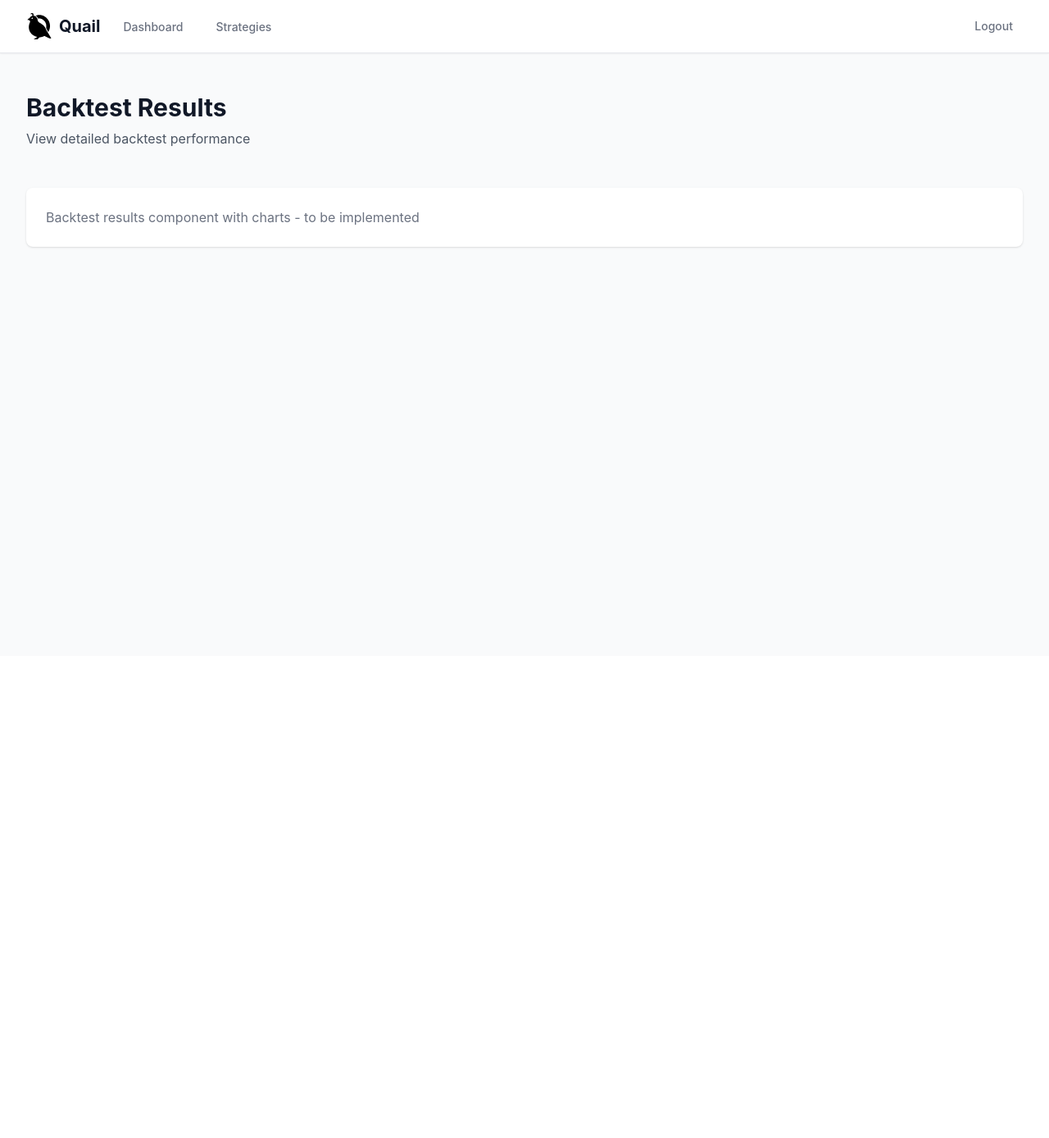
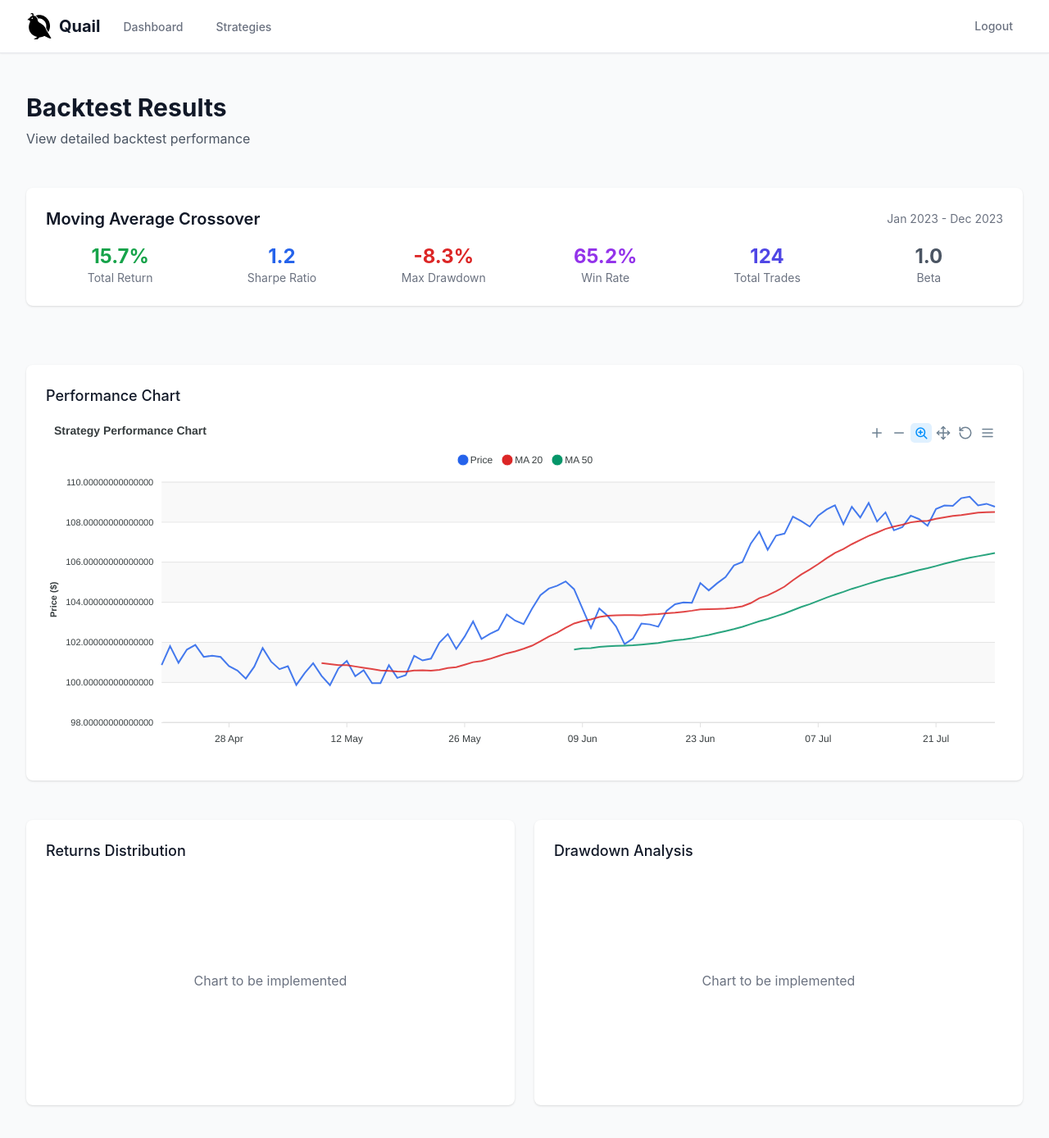
Before and after one commit to philkoerber/Quail, an Angular app in the folder frontend/: page /backtests/1 in a window 1280 px wide. Shown: the top 1388 px of the page at 82% size. Before the commit the page ends 800 px from the top, so only its background shows below. Built offline with nearby package versions, Linux system fonts and the light colour scheme; sample sign-in values are in the browser's storage.

Commit message:
Add ApexCharts integration and update Angular to v19

```diff
--- a/frontend/angular.json
+++ b/frontend/angular.json
@@ -36,8 +36,8 @@
               "budgets": [
                 {
                   "type": "initial",
-                  "maximumWarning": "500kb",
-                  "maximumError": "1mb"
+                  "maximumWarning": "1mb",
+                  "maximumError": "2mb"
                 },
                 {
                   "type": "anyComponentStyle",
--- a/frontend/package.json
+++ b/frontend/package.json
@@ -18,6 +18,7 @@
     "@angular/platform-browser": "^19.2.14",
     "@angular/platform-browser-dynamic": "^19.2.14",
     "@angular/router": "^19.2.14",
+    "apexcharts": "^5.3.2",
     "rxjs": "~7.8.0",
     "tslib": "^2.3.0",
     "zone.js": "~0.15.1"
--- a/frontend/src/app/components/backtest-results/backtest-results.component.html
+++ b/frontend/src/app/components/backtest-results/backtest-results.component.html
@@ -3,9 +3,71 @@
     <h1 class="text-3xl font-bold text-gray-900">Backtest Results</h1>
     <p class="mt-2 text-gray-600">View detailed backtest performance</p>
   </div>
+
+  <!-- Strategy Info -->
+  <div class="px-4 py-6 sm:px-0">
+    <div class="bg-white shadow rounded-lg p-6 mb-6">
+      <div class="flex items-center justify-between mb-4">
+        <h2 class="text-xl font-semibold text-gray-900">{{ backtestData.strategyName }}</h2>
+        <span class="text-sm text-gray-500">{{ backtestData.period }}</span>
+      </div>
+
+      <!-- Performance Metrics -->
+      <div class="grid grid-cols-2 md:grid-cols-3 lg:grid-cols-6 gap-4">
+        <div class="text-center">
+          <div class="text-2xl font-bold text-green-600">{{ backtestData.totalReturn }}%</div>
+          <div class="text-sm text-gray-500">Total Return</div>
+        </div>
+        <div class="text-center">
+          <div class="text-2xl font-bold text-blue-600">{{ backtestData.sharpeRatio }}</div>
+          <div class="text-sm text-gray-500">Sharpe Ratio</div>
+        </div>
+        <div class="text-center">
+          <div class="text-2xl font-bold text-red-600">{{ backtestData.maxDrawdown }}%</div>
+          <div class="text-sm text-gray-500">Max Drawdown</div>
+        </div>
+        <div class="text-center">
+          <div class="text-2xl font-bold text-purple-600">{{ backtestData.winRate }}%</div>
+          <div class="text-sm text-gray-500">Win Rate</div>
+        </div>
+        <div class="text-center">
+          <div class="text-2xl font-bold text-indigo-600">{{ backtestData.totalTrades }}</div>
+          <div class="text-sm text-gray-500">Total Trades</div>
+        </div>
+        <div class="text-center">
+          <div class="text-2xl font-bold text-gray-600">1.0</div>
+          <div class="text-sm text-gray-500">Beta</div>
+        </div>
+      </div>
+    </div>
+  </div>
+
+  <!-- Chart -->
   <div class="px-4 py-6 sm:px-0">
     <div class="bg-white shadow rounded-lg p-6">
-      <p class="text-gray-500">Backtest results component with charts - to be implemented</p>
+      <h3 class="text-lg font-medium text-gray-900 mb-4">Performance Chart</h3>
+      <div #chartContainer class="w-full"></div>
+    </div>
+  </div>
+
+  <!-- Additional Charts Section -->
+  <div class="px-4 py-6 sm:px-0">
+    <div class="grid grid-cols-1 lg:grid-cols-2 gap-6">
+      <!-- Returns Distribution -->
+      <div class="bg-white shadow rounded-lg p-6">
+        <h3 class="text-lg font-medium text-gray-900 mb-4">Returns Distribution</h3>
+        <div class="h-64 flex items-center justify-center text-gray-500">
+          <p>Chart to be implemented</p>
+        </div>
+      </div>
+
+      <!-- Drawdown Chart -->
+      <div class="bg-white shadow rounded-lg p-6">
+        <h3 class="text-lg font-medium text-gray-900 mb-4">Drawdown Analysis</h3>
+        <div class="h-64 flex items-center justify-center text-gray-500">
+          <p>Chart to be implemented</p>
+        </div>
+      </div>
     </div>
   </div>
 </div>
--- a/frontend/src/app/components/backtest-results/backtest-results.component.ts
+++ b/frontend/src/app/components/backtest-results/backtest-results.component.ts
@@ -1,8 +1,152 @@
-import { Component } from '@angular/core';
+import { Component, OnInit, AfterViewInit, ElementRef, ViewChild } from '@angular/core';
+import ApexCharts from 'apexcharts';
 
 @Component({
     selector: 'app-backtest-results',
     templateUrl: './backtest-results.component.html',
     standalone: false
 })
-export class BacktestResultsComponent { }
+export class BacktestResultsComponent implements OnInit, AfterViewInit {
+    @ViewChild('chartContainer', { static: false }) chartContainer!: ElementRef;
+
+    chartOptions: any;
+    chart: any;
+
+    // Sample backtest data
+    backtestData = {
+        strategyName: 'Moving Average Crossover',
+        totalReturn: 15.7,
+        sharpeRatio: 1.2,
+        maxDrawdown: -8.3,
+        winRate: 65.2,
+        totalTrades: 124,
+        period: 'Jan 2023 - Dec 2023'
+    };
+
+    ngOnInit() {
+        this.initializeChartOptions();
+    }
+
+    ngAfterViewInit() {
+        this.renderChart();
+    }
+
+    initializeChartOptions() {
+        // Sample price data for the chart
+        const dates = [];
+        const prices = [];
+        const ma20 = [];
+        const ma50 = [];
+
+        // Generate sample data for the last 100 days
+        let basePrice = 100;
+        for (let i = 0; i < 100; i++) {
+            const date = new Date();
+            date.setDate(date.getDate() - (100 - i));
+            dates.push(date.toISOString().split('T')[0]);
+
+            // Simulate price movement
+            basePrice += (Math.random() - 0.5) * 2;
+            prices.push(basePrice);
+
+            // Calculate moving averages (simplified)
+            if (i >= 19) {
+                const ma20Value = prices.slice(i - 19, i + 1).reduce((a, b) => a + b, 0) / 20;
+                ma20.push(ma20Value);
+            } else {
+                ma20.push(null);
+            }
+
+            if (i >= 49) {
+                const ma50Value = prices.slice(i - 49, i + 1).reduce((a, b) => a + b, 0) / 50;
+                ma50.push(ma50Value);
+            } else {
+                ma50.push(null);
+            }
+        }
+
+        this.chartOptions = {
+            series: [
+                {
+                    name: 'Price',
+                    data: prices
+                },
+                {
+                    name: 'MA 20',
+                    data: ma20
+                },
+                {
+                    name: 'MA 50',
+                    data: ma50
+                }
+            ],
+            chart: {
+                type: 'line',
+                height: 400,
+                zoom: {
+                    enabled: true
+                },
+                toolbar: {
+                    show: true,
+                    tools: {
+                        download: true,
+                        selection: true,
+                        zoom: true,
+                        zoomin: true,
+                        zoomout: true,
+                        pan: true,
+                        reset: true
+                    }
+                }
+            },
+            dataLabels: {
+                enabled: false
+            },
+            stroke: {
+                curve: 'straight',
+                width: [2, 2, 2]
+            },
+            title: {
+                text: 'Strategy Performance Chart',
+                align: 'left'
+            },
+            grid: {
+                row: {
+                    colors: ['#f3f3f3', 'transparent'],
+                    opacity: 0.5
+                }
+            },
+            xaxis: {
+                categories: dates,
+                type: 'datetime'
+            },
+            yaxis: {
+                title: {
+                    text: 'Price ($)'
+                }
+            },
+            colors: ['#2563eb', '#dc2626', '#059669'],
+            legend: {
+                position: 'top'
+            },
+            tooltip: {
+                x: {
+                    format: 'dd MMM yyyy'
+                }
+            }
+        };
+    }
+
+    renderChart() {
+        if (this.chartContainer && this.chartContainer.nativeElement) {
+            this.chart = new ApexCharts(this.chartContainer.nativeElement, this.chartOptions);
+            this.chart.render();
+        }
+    }
+
+    ngOnDestroy() {
+        if (this.chart) {
+            this.chart.destroy();
+        }
+    }
+}
--- a/frontend/src/app/components/dashboard/dashboard.component.html
+++ b/frontend/src/app/components/dashboard/dashboard.component.html
@@ -63,6 +63,14 @@
         </div>
       </div>
 
+      <!-- Performance Overview Chart -->
+      <div class="bg-white overflow-hidden shadow rounded-lg col-span-full">
+        <div class="p-5">
+          <h3 class="text-lg font-medium text-gray-900 mb-4">Portfolio Performance</h3>
+          <div #performanceChart class="w-full"></div>
+        </div>
+      </div>
+
       <div class="bg-white overflow-hidden shadow rounded-lg">
         <div class="p-5">
           <div class="flex items-center">
--- a/frontend/src/app/components/dashboard/dashboard.component.ts
+++ b/frontend/src/app/components/dashboard/dashboard.component.ts
@@ -1,14 +1,18 @@
-import { Component, OnInit } from '@angular/core';
+import { Component, OnInit, AfterViewInit, ElementRef, ViewChild } from '@angular/core';
 import { Router } from '@angular/router';
 import { AuthService } from '../../services/auth.service';
+import ApexCharts from 'apexcharts';
 
 @Component({
-    selector: 'app-dashboard',
-    templateUrl: './dashboard.component.html',
-    standalone: false
+  selector: 'app-dashboard',
+  templateUrl: './dashboard.component.html',
+  standalone: false
 })
-export class DashboardComponent implements OnInit {
+export class DashboardComponent implements OnInit, AfterViewInit {
+  @ViewChild('performanceChart', { static: false }) performanceChart!: ElementRef;
+
   user: any;
+  chart: any;
   stats = {
     strategies: 0,
     backtests: 0,
@@ -36,4 +40,72 @@ export class DashboardComponent implements OnInit {
     this.user = this.authService.currentUserValue;
     // In a real app, you would fetch stats and recent activity from the API
   }
+
+  ngAfterViewInit() {
+    this.renderPerformanceChart();
+  }
+
+  renderPerformanceChart() {
+    if (this.performanceChart && this.performanceChart.nativeElement) {
+      const options = {
+        series: [{
+          name: 'Portfolio Value',
+          data: [10000, 10200, 10500, 10300, 10800, 11200, 11500, 11800, 12000, 12200, 12500, 12800]
+        }],
+        chart: {
+          type: 'area',
+          height: 200,
+          toolbar: {
+            show: false
+          },
+          sparkline: {
+            enabled: true
+          }
+        },
+        stroke: {
+          curve: 'smooth',
+          width: 2
+        },
+        fill: {
+          type: 'gradient',
+          gradient: {
+            shadeIntensity: 1,
+            opacityFrom: 0.7,
+            opacityTo: 0.2,
+            stops: [0, 90, 100]
+          }
+        },
+        colors: ['#10b981'],
+        dataLabels: {
+          enabled: false
+        },
+        xaxis: {
+          categories: ['Jan', 'Feb', 'Mar', 'Apr', 'May', 'Jun', 'Jul', 'Aug', 'Sep', 'Oct', 'Nov', 'Dec']
+        },
+        yaxis: {
+          labels: {
+            formatter: function (val: number) {
+              return '$' + val.toLocaleString();
+            }
+          }
+        },
+        tooltip: {
+          y: {
+            formatter: function (val: number) {
+              return '$' + val.toLocaleString();
+            }
+          }
+        }
+      };
+
+      this.chart = new ApexCharts(this.performanceChart.nativeElement, options);
+      this.chart.render();
+    }
+  }
+
+  ngOnDestroy() {
+    if (this.chart) {
+      this.chart.destroy();
+    }
+  }
 }
```
Also changed, not shown: 1 other file (tests, documents, lock files or other folders).
